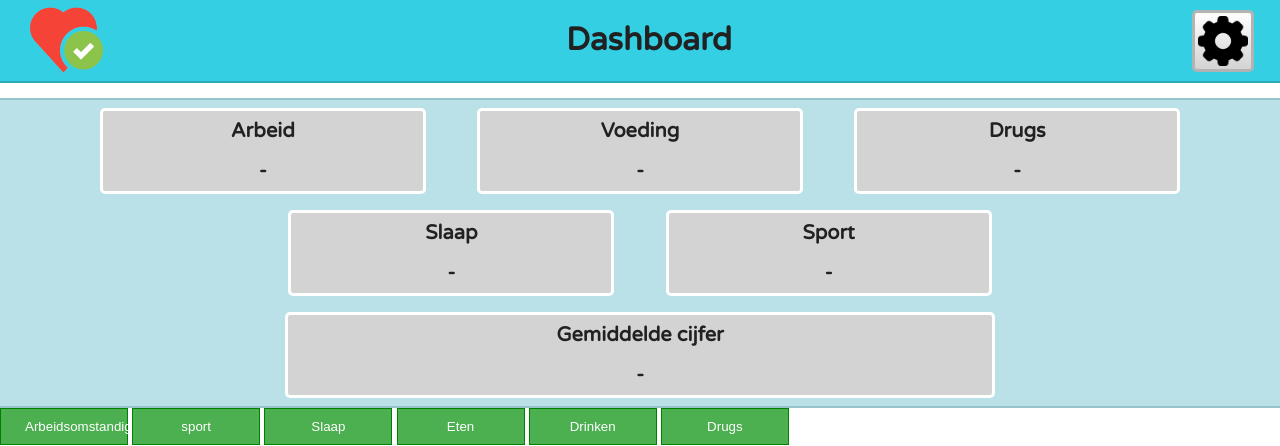
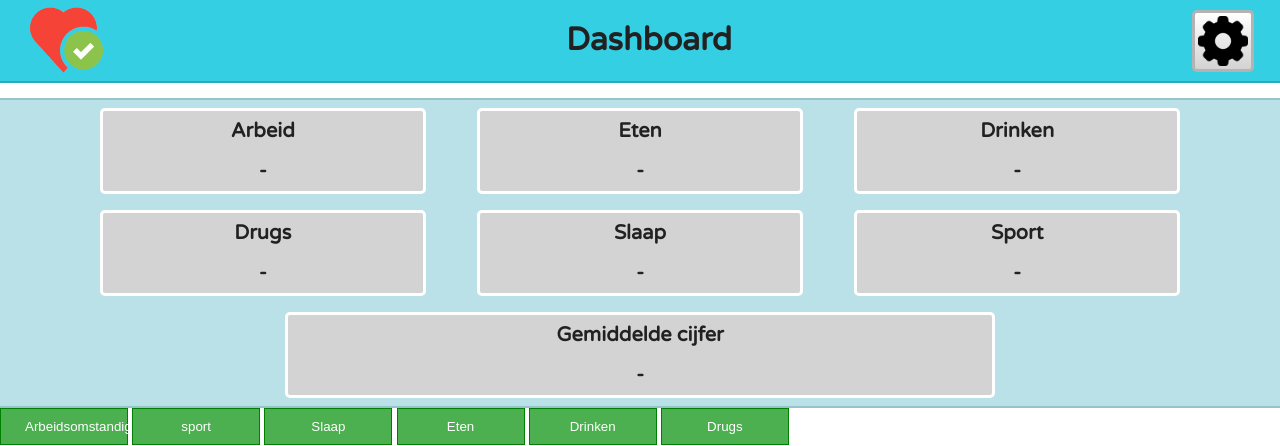
Before and after one commit to Juliandroid98/gezondheidsmeter, a PHP site: page /periode/dashboard.php in a window 1280 px wide. Shown: the top 446 px of the page. Run offline with PHP 8.4, Linux system fonts and the light colour scheme; the visitor is signed in with stand-in values (Sample User, id 1); data comes from the database, SQL or seed files in the repository; data that the repository does not hold is empty; some libraries are stand-ins or nearby versions.

Commit message:
Voeding meter opgesplitst in eten en drinken op de dashboard

```diff
--- a/site/assets/css/dashboard.css
+++ b/site/assets/css/dashboard.css
@@ -49,10 +49,14 @@
     background-color: lightgray;
 }
 
-.voeding {
+.eten {
     background-color: lightgray;
     margin-left: 4%;
     margin-right: 4%;
+}
+
+.drinken {
+    background-color: lightgray;
 }
 
 .drugs {
@@ -61,6 +65,7 @@
 
 .slaap {
     background-color: lightgray;
+    margin-left: 4%;
     margin-right: 4%;
 }
 
--- a/site/dashboard.php
+++ b/site/dashboard.php
@@ -105,7 +105,8 @@ if(isset($data)){
     <!-- content -->
     <div class="metercontainer">
         <div class="meter arbeid">Arbeid<br>-</div>
-        <div class="meter voeding">Voeding<br>-</div>
+        <div class="meter eten">Eten<br>-</div>
+        <div class="meter drinken">Drinken<br>-</div>
         <div class="meter drugs">Drugs<br>-</div>
         <div class="meter slaap">Slaap<br>-</div>
         <div class="meter sport">Sport<br>-</div>
```
